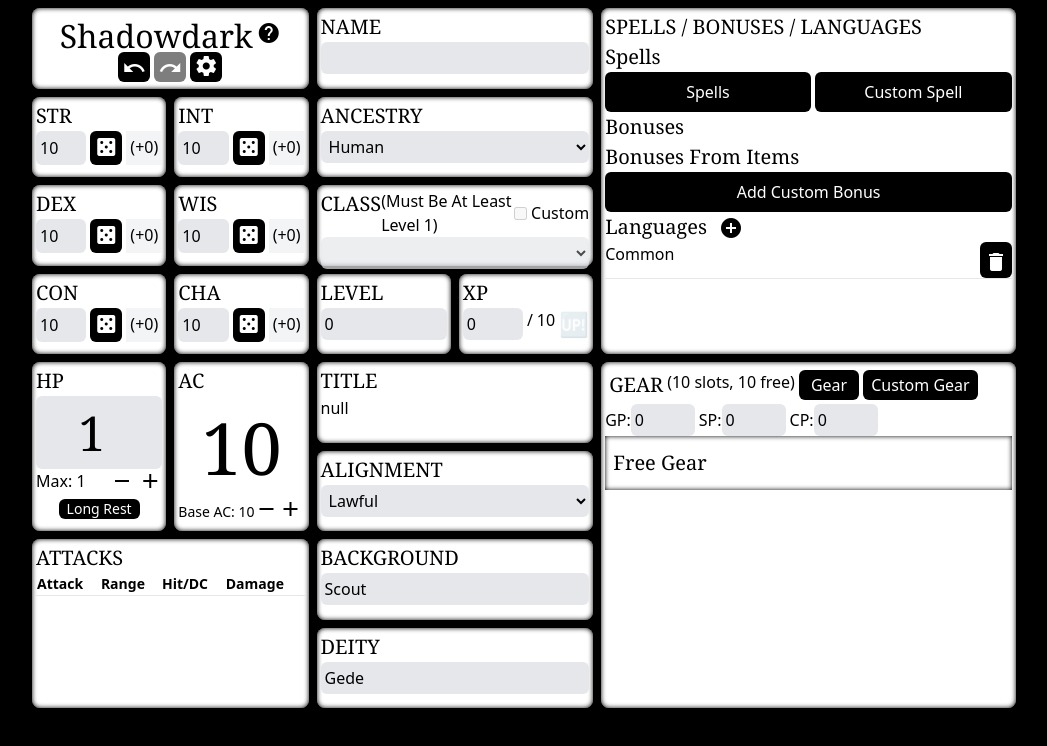
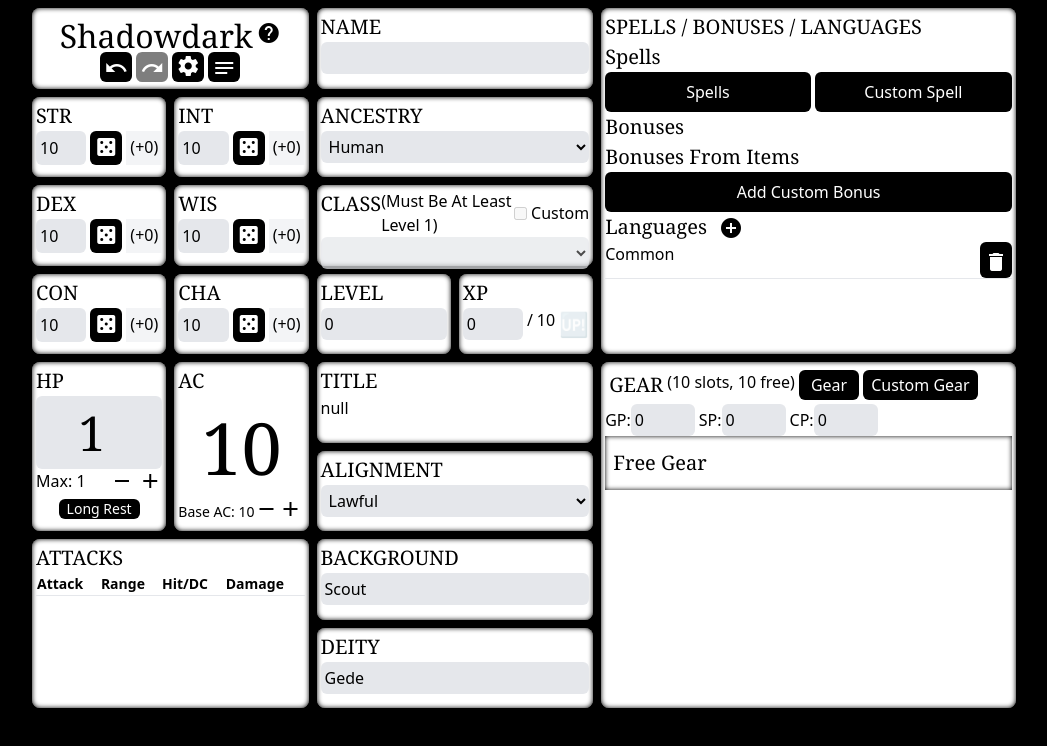
Before and after one commit to maxpaulus43/owlbear-shadowdark-character-sheet, a Svelte app: page / in a window 1280 px wide. Shown: the top 746 px of the page, without its empty margins (116-1163 px from the left). Built offline with nearby package versions, Linux system fonts and the light colour scheme; a web font is replaced by a local one.

Commit message:
add notes button

```diff
--- a/src/App.svelte
+++ b/src/App.svelte
@@ -25,6 +25,7 @@
   import { CurrentSaveSlot } from "./lib/services/SaveSlotTracker";
   import ClassView from "./lib/components/ClassView.svelte";
   import ArmorClassView from "./lib/components/ArmorClassView.svelte";
+  import NotesButton from "./lib/components/NotesButton.svelte";
 
   $: saveSaveSlot($CurrentSaveSlot);
   $: (async () => {
@@ -99,6 +100,7 @@
                   <i class="material-icons translate-y-1 px-1">redo</i>
                 </button>
                 <OptionsButton bind:files />
+                <NotesButton />
               </div>
             </div>
           </div>
--- /dev/null
+++ b/src/lib/components/NotesButton.svelte
@@ -0,0 +1,18 @@
+<script lang="ts">
+  import Modal from "./Modal.svelte";
+  import { PlayerCharacterStore as pc } from "../model/PlayerCharacter";
+
+  let showModal = false;
+</script>
+
+<button class="bg-black text-white px-1" on:click={() => (showModal = true)}
+  ><i class="material-icons translate-y-1">notes</i></button
+>
+
+<Modal bind:showModal>
+  <h1 slot="header">Notes</h1>
+  <textarea
+    bind:value={$pc.notes}
+    class="w-[300px] h-[500px] md:w-[700px] md:h-[550px] resize-none"
+  />
+</Modal>
--- a/src/lib/model/PlayerCharacter.ts
+++ b/src/lib/model/PlayerCharacter.ts
@@ -58,6 +58,7 @@
   deity: Deity;
   gear: Gear[];
   customGear: GearInfo[];
+  notes: string;
   stats: StatBlock;
   bonuses: Bonus[];
   customBonuses: Bonus[];
@@ -86,6 +87,7 @@
     alignment: "Lawful",
     background: "Scout",
     deity: "Gede",
+    notes: "",
     gear: [],
     customGear: [],
     stats: { STR: 10, DEX: 10, CON: 10, INT: 10, WIS: 10, CHA: 10 },
```
